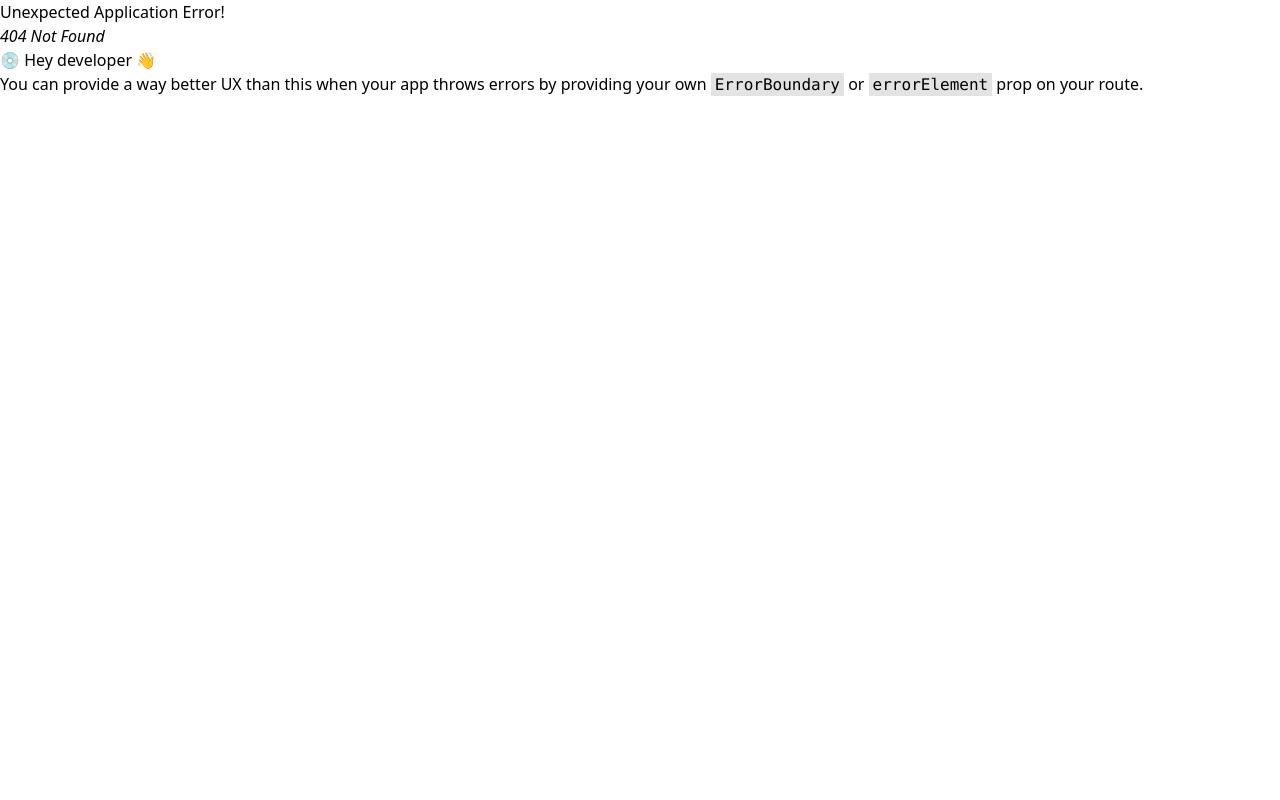
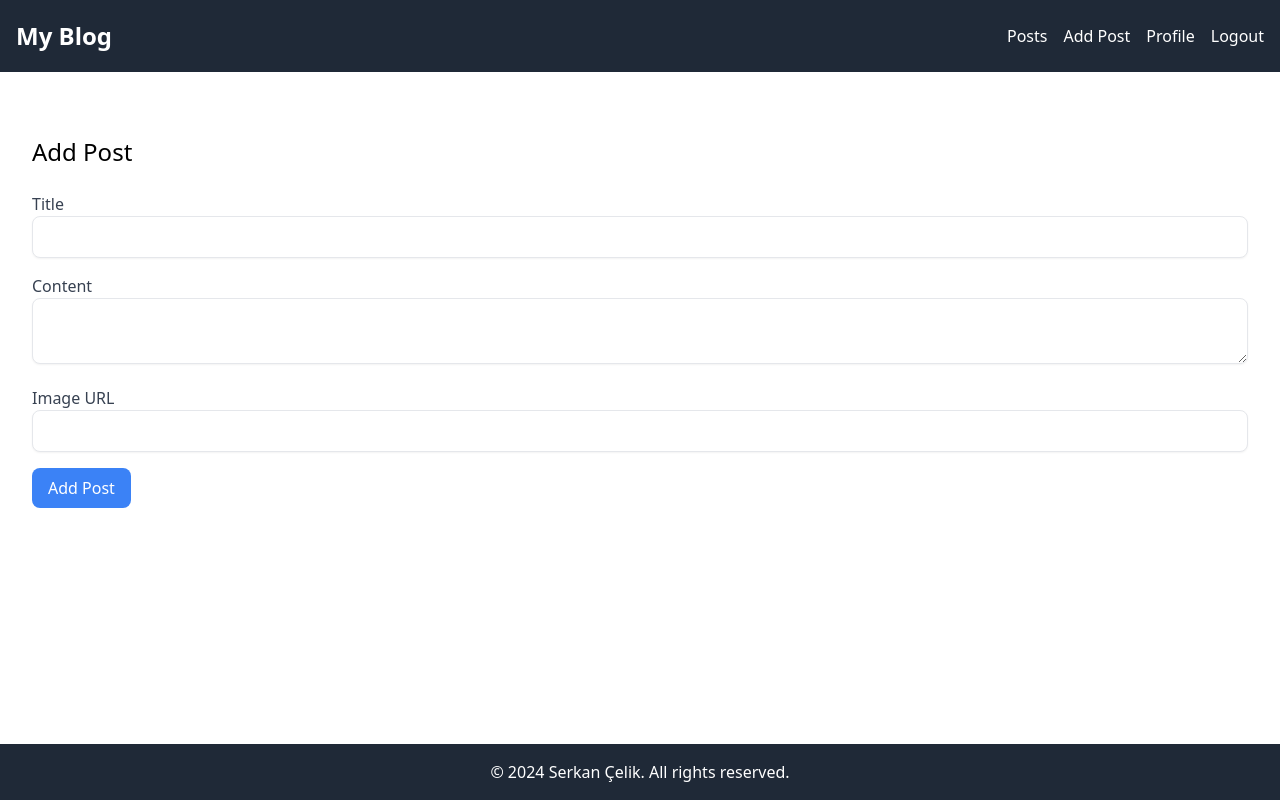
Before and after one commit to serkanc7/mern-blog-app, a React (Vite) app in the folder frontend/: page /add-new-post in a window 1280 px wide. Before the commit this address had no page. Built offline with nearby package versions, Linux system fonts and the light colour scheme; sample sign-in values are in the browser's storage.

Commit message:
feat(frontend): add addPostPage and postListPage

```diff
--- a/frontend/src/app/store.ts
+++ b/frontend/src/app/store.ts
@@ -1,10 +1,14 @@
 import { configureStore } from '@reduxjs/toolkit';
 import authReducer from '../features/auth/authSlice';
+import { apiSlice } from '../features/api/apiSlice';
 
 const store = configureStore({
   reducer: {
     auth: authReducer,
+    [apiSlice.reducerPath]: apiSlice.reducer,
   },
+  middleware: (getDefaultMiddleware) =>
+    getDefaultMiddleware().concat(apiSlice.middleware),
 });
 
 export type RootState = ReturnType<typeof store.getState>;
--- a/frontend/src/components/Header.tsx
+++ b/frontend/src/components/Header.tsx
@@ -17,12 +17,13 @@ const Header = () => {
     <header className="bg-gray-800 text-white">
       <div className="container mx-auto px-4 py-5 flex justify-between items-center">
         <div className="text-2xl font-bold">
-          <Link to="/">Personal Assistant</Link>
+          <Link to="/">My Blog</Link>
         </div>
         <nav className="hidden md:flex space-x-4">
-          <Link to="/" className="hover:underline">Home</Link>
+          <Link to="/posts" className="hover:underline">Posts</Link>
           {user ? (
             <>
+              {user.isAdmin && <Link to="/add-new-post" className='hover:underline'>Add Post</Link>}
               <Link to="/profile" className="hover:underline">Profile</Link>
               <button onClick={handleLogout} className="hover:underline">Logout</button>
             </>
@@ -41,9 +42,10 @@ const Header = () => {
       </div>
       {isOpen && (
         <nav className="md:hidden bg-gray-800 text-white">
-          <Link to="/" className="block px-4 py-2 hover:underline" onClick={() => setIsOpen(false)}>Home</Link>
+          <Link to="/posts" className="block px-4 py-2 hover:underline" onClick={() => setIsOpen(false)}>Posts</Link>
           {user ? (
             <>
+               {user.isAdmin && <Link to="/add-new-post" className='hover:underline'>Add Post</Link>}
               <Link to="/profile" className="block px-4 py-2 hover:underline" onClick={() => setIsOpen(false)}>Profile</Link>
               <button onClick={handleLogout} className="block px-4 py-2 hover:underline">Logout</button>
             </>
--- /dev/null
+++ b/frontend/src/features/api/apiSlice.ts
@@ -0,0 +1,32 @@
+import { createApi, fetchBaseQuery } from '@reduxjs/toolkit/query/react';
+
+export const apiSlice = createApi({
+  reducerPath: 'api',
+  baseQuery: fetchBaseQuery({
+    baseUrl: 'http://localhost:5001/api',
+    prepareHeaders: (headers) => {
+      const token = JSON.parse(localStorage.getItem('user') || '{}').token;
+      if (token) {
+        headers.set('Authorization', `Bearer ${token}`);
+      }
+      return headers;
+    },
+  }),
+  tagTypes: ['Post', 'User'],
+  endpoints: (builder) => ({
+    getPosts: builder.query({
+      query: () => '/posts',
+      providesTags: ['Post'],
+    }),
+    addPost: builder.mutation({
+      query: (newPost) => ({
+        url: '/posts',
+        method: 'POST',
+        body: newPost,
+      }),
+      invalidatesTags: ['Post'],
+    }),
+  }),
+});
+
+export const { useGetPostsQuery, useAddPostMutation } = apiSlice;
--- a/frontend/src/models/user.ts
+++ b/frontend/src/models/user.ts
@@ -3,4 +3,5 @@ export interface IUser {
     name: string;
     email: string;
     profilePicture?: string;
+    isAdmin: boolean
   }
--- /dev/null
+++ b/frontend/src/pages/AddPostPage.tsx
@@ -0,0 +1,103 @@
+import { useForm, Controller, SubmitHandler } from 'react-hook-form';
+import { yupResolver } from '@hookform/resolvers/yup';
+import * as Yup from 'yup';
+import { useAddPostMutation } from '../features/api/apiSlice';
+import { useNavigate } from 'react-router';
+
+interface IFormInputs {
+  title: string;
+  content: string;
+  image?: string;
+}
+
+const AddPostPage: React.FC = () => {
+  const [addPost] = useAddPostMutation();
+  const navigate = useNavigate();
+
+  const validationSchema = Yup.object().shape({
+    title: Yup.string().required('Title is required'),
+    content: Yup.string().required('Content is required'),
+    image: Yup.string().url('Image must be a valid URL'),
+  });
+
+  const { control, handleSubmit, formState: { errors } } = useForm<IFormInputs>({
+    resolver: yupResolver(validationSchema),
+    defaultValues: {
+      title: '',
+      content: '',
+      image: '',
+    }
+  });
+
+  const onSubmit: SubmitHandler<IFormInputs> = async (data) => {
+    await addPost(data);
+    navigate('posts');
+  };
+
+  return (
+    <div className="container mx-auto px-4 py-8">
+      <h2 className="text-2xl mb-6">Add Post</h2>
+      <form onSubmit={handleSubmit(onSubmit)}>
+        <div className="mb-4">
+          <label className="block text-gray-700">Title</label>
+          <Controller
+            name="title"
+            control={control}
+            defaultValue="" // Varsayılan değer ekleyin
+            render={({ field }) => (
+              <input
+                {...field}
+                className={`w-full px-3 py-2 border rounded-lg shadow-sm focus:outline-none focus:ring-2 focus:ring-blue-500 ${
+                  errors.title ? 'border-red-500' : ''
+                }`}
+              />
+            )}
+          />
+          {errors.title && <p className="text-red-500 text-sm mt-1">{errors.title.message}</p>}
+        </div>
+        <div className="mb-4">
+          <label className="block text-gray-700">Content</label>
+          <Controller
+            name="content"
+            control={control}
+            defaultValue="" // Varsayılan değer ekleyin
+            render={({ field }) => (
+              <textarea
+                {...field}
+                className={`w-full px-3 py-2 border rounded-lg shadow-sm focus:outline-none focus:ring-2 focus:ring-blue-500 ${
+                  errors.content ? 'border-red-500' : ''
+                }`}
+              />
+            )}
+          />
+          {errors.content && <p className="text-red-500 text-sm mt-1">{errors.content.message}</p>}
+        </div>
+        <div className="mb-4">
+          <label className="block text-gray-700">Image URL</label>
+          <Controller
+            name="image"
+            control={control}
+            defaultValue="" // Varsayılan değer ekleyin
+            render={({ field }) => (
+              <input
+                {...field}
+                className={`w-full px-3 py-2 border rounded-lg shadow-sm focus:outline-none focus:ring-2 focus:ring-blue-500 ${
+                  errors.image ? 'border-red-500' : ''
+                }`}
+              />
+            )}
+          />
+          {errors.image && <p className="text-red-500 text-sm mt-1">{errors.image.message}</p>}
+        </div>
+        <button
+          type="submit"
+          className="bg-blue-500 text-white py-2 px-4 rounded-lg hover:bg-blue-600 focus:outline-none focus:ring-2 focus:ring-blue-500"
+        >
+          Add Post
+        </button>
+      </form>
+    </div>
+  );
+};
+
+export default AddPostPage;
--- /dev/null
+++ b/frontend/src/pages/PostListPage.tsx
@@ -0,0 +1,64 @@
+import { useGetPostsQuery } from '../features/api/apiSlice';
+import { Link } from 'react-router-dom';
+
+interface Post {
+  _id: string;
+  title: string;
+  content: string;
+  image?: string;
+  slug: string;
+  user: {
+    name: string;
+    profilePicture?: string;
+  };
+}
+
+const PostListPage: React.FC = () => {
+  const { data: posts = [], error, isLoading } = useGetPostsQuery({});
+
+  let errorMessage = null;
+
+  if (error) {
+    if ('status' in error) {
+      errorMessage = (
+        <div>
+          <p>Error Status: {error.status}</p>
+          <p>Error Data: {JSON.stringify(error.data)}</p>
+        </div>
+      );
+    } else {
+      errorMessage = <p>{error.message}</p>;
+    }
+  }
+
+  return (
+    <div className="container mx-auto px-4 py-8">
+      <h2 className="text-2xl mb-6">Posts</h2>
+      {isLoading && <p>Loading...</p>}
+      {errorMessage}
+      <ul>
+        {posts.map((post: Post) => (
+          <li key={post._id} className="mb-4 border-b pb-4">
+            <Link to={`/posts/${post.slug}`} className="text-xl text-blue-500">
+              {post.title}
+            </Link>
+            <p>{post.content}</p>
+            {post.image && <img src={post.image} alt={post.title} className="mt-2" />}
+            <div className="flex items-center mt-2">
+              {post.user.profilePicture && (
+                <img
+                  src={post.user.profilePicture}
+                  alt={post.user.name}
+                  className="w-10 h-10 rounded-full mr-4"
+                />
+              )}
+              <span>{post.user.name}</span>
+            </div>
+          </li>
+        ))}
+      </ul>
+    </div>
+  );
+};
+
+export default PostListPage;
```
Also changed, not shown: frontend/src/App.tsx (+10 -0 lines), 1 other file (tests, documents, lock files or other folders).
